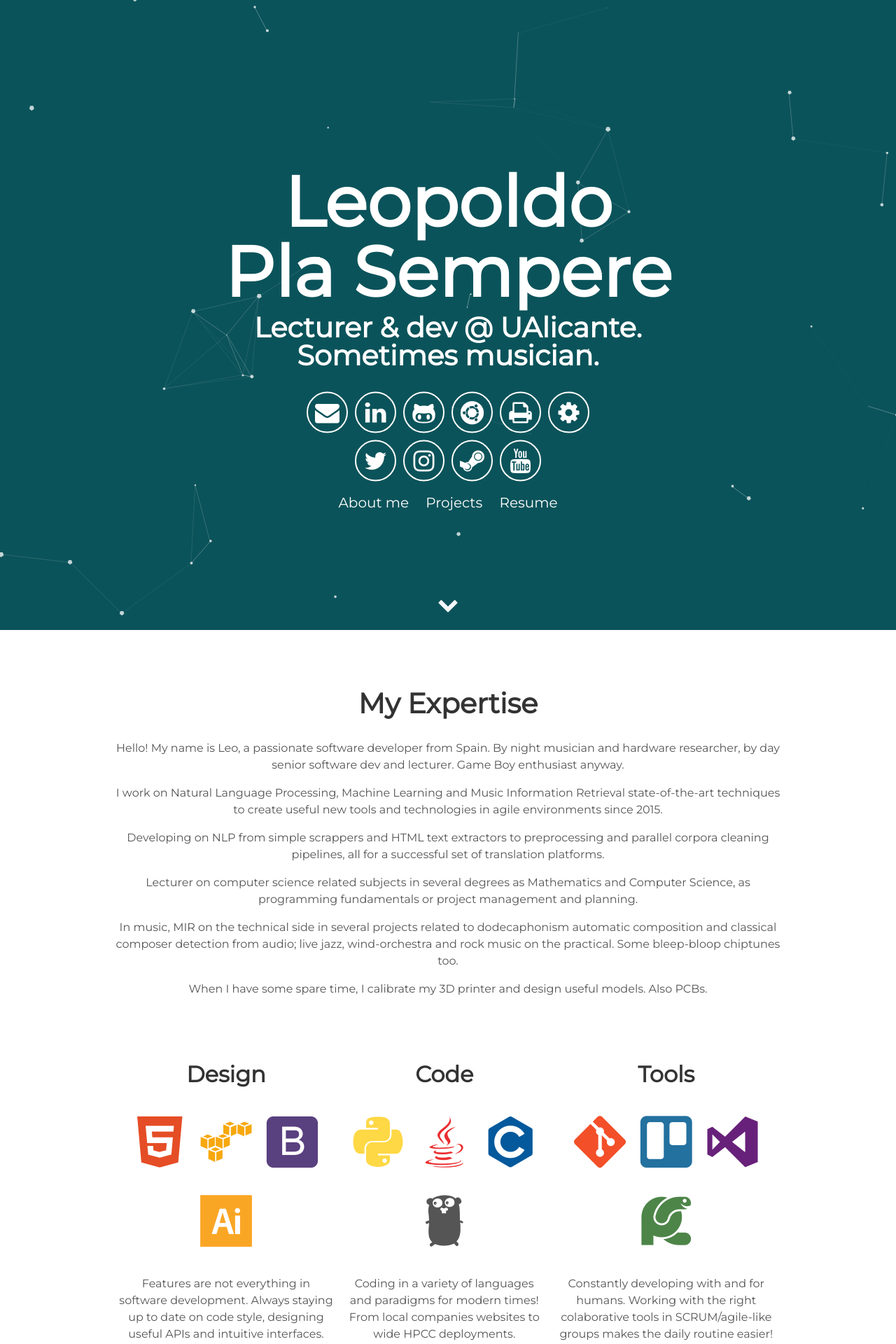
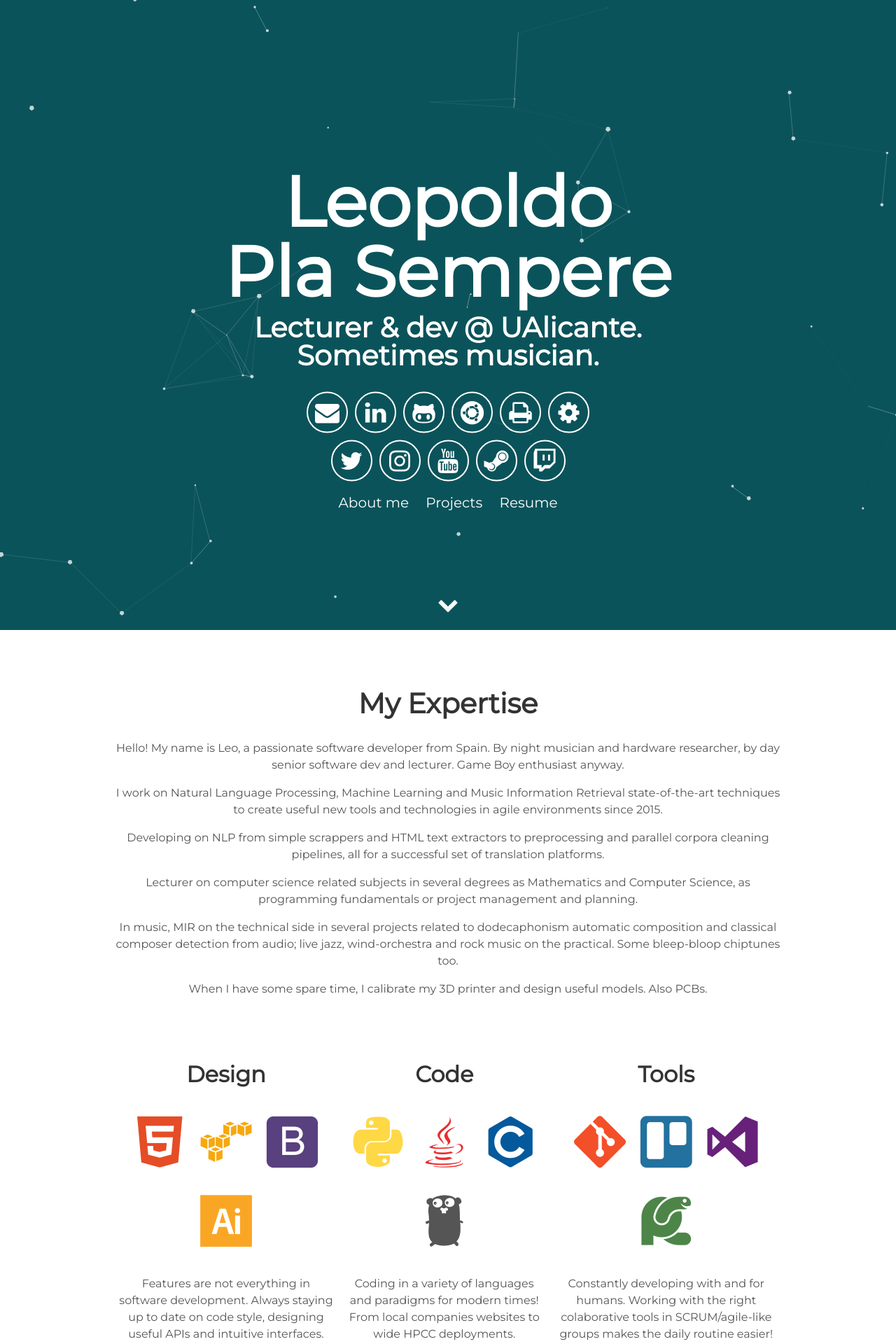
Before and after one commit to lpla/lpla.github.io, a Jekyll site: the page built from index.html, in a window 1280 px wide. Shown: the top 1920 px of the page at 70% size. Built offline with Jekyll 4.4.1, drawn with Linux system fonts in a browser that asks for light colours.

Commit message:
Update header.html

```diff
--- a/_includes/header.html
+++ b/_includes/header.html
@@ -15,8 +15,9 @@
       <div class="header-icons">
         <a aria-label="My Twitter" target="_blank" href="https://twitter.com/{{site.twitter_username}}"><i class="icon fa fa-twitter" aria-hidden="true"></i></a>
         <a aria-label="My Instagram" target="_blank" href="https://instagram.com/{{site.instagram_username}}"><i class="icon fa fa-instagram" aria-hidden="true"></i></a>
+        <a aria-label="My Youtube" target="_blank" href="https://www.youtube.com/user/{{site.youtube_username}}"><i class="icon fa fa-youtube" aria-hidden="true"></i></a>
         <a aria-label="My Steam" target="_blank" href="https://steamcommunity.com/id/{{site.steam_username}}"><i class="icon fa fa-steam" aria-hidden="true"></i></a>
-        <a aria-label="My Youtube" target="_blank" href="https://www.youtube.com/user/{{site.youtube_username}}"><i class="icon fa fa-youtube" aria-hidden="true"></i></a>
+        <a aria-label="My Twitch" target="_blank" href="https://twitch.tv/{{site.twitch_username}}"><i class="icon fa fa-twitch" aria-hidden="true"></i></a>
       </div>
       <div class="header-links">
         <a class="link" href="#about" data-scroll>About me</a>
```
